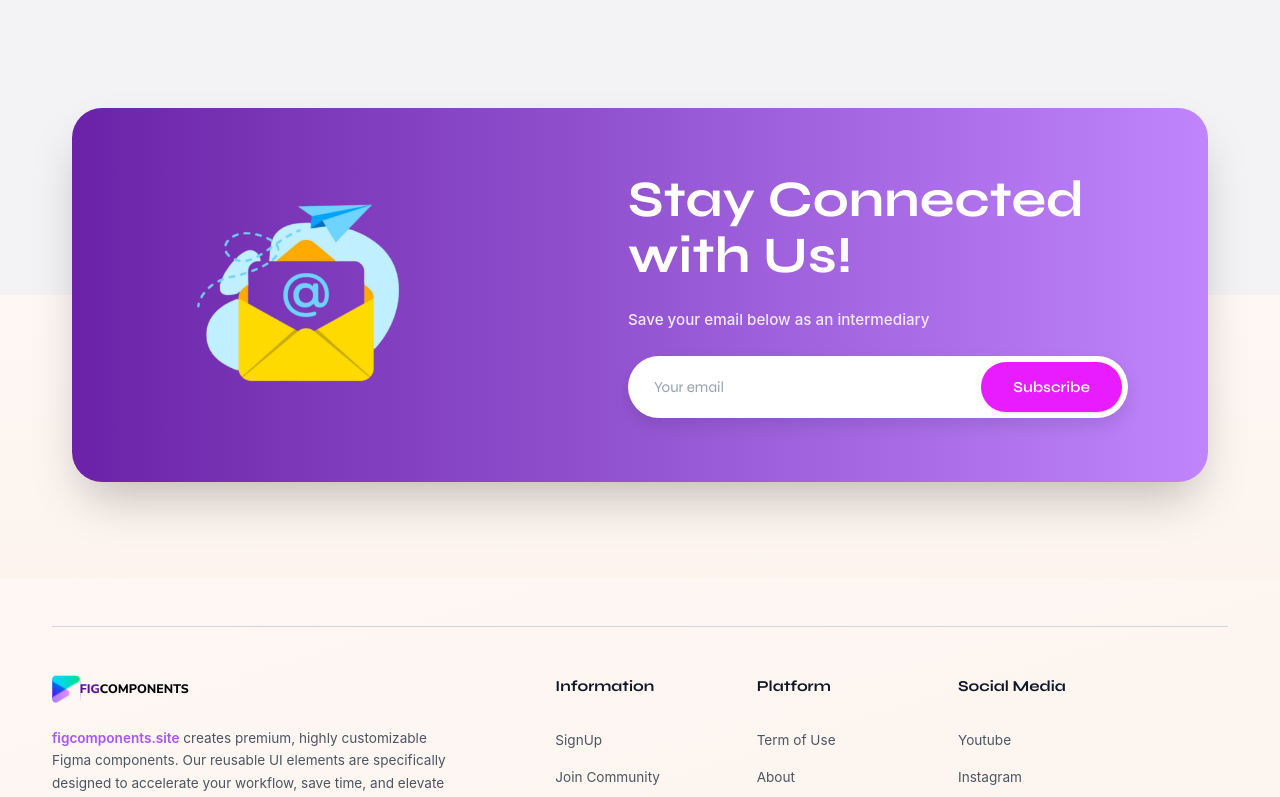
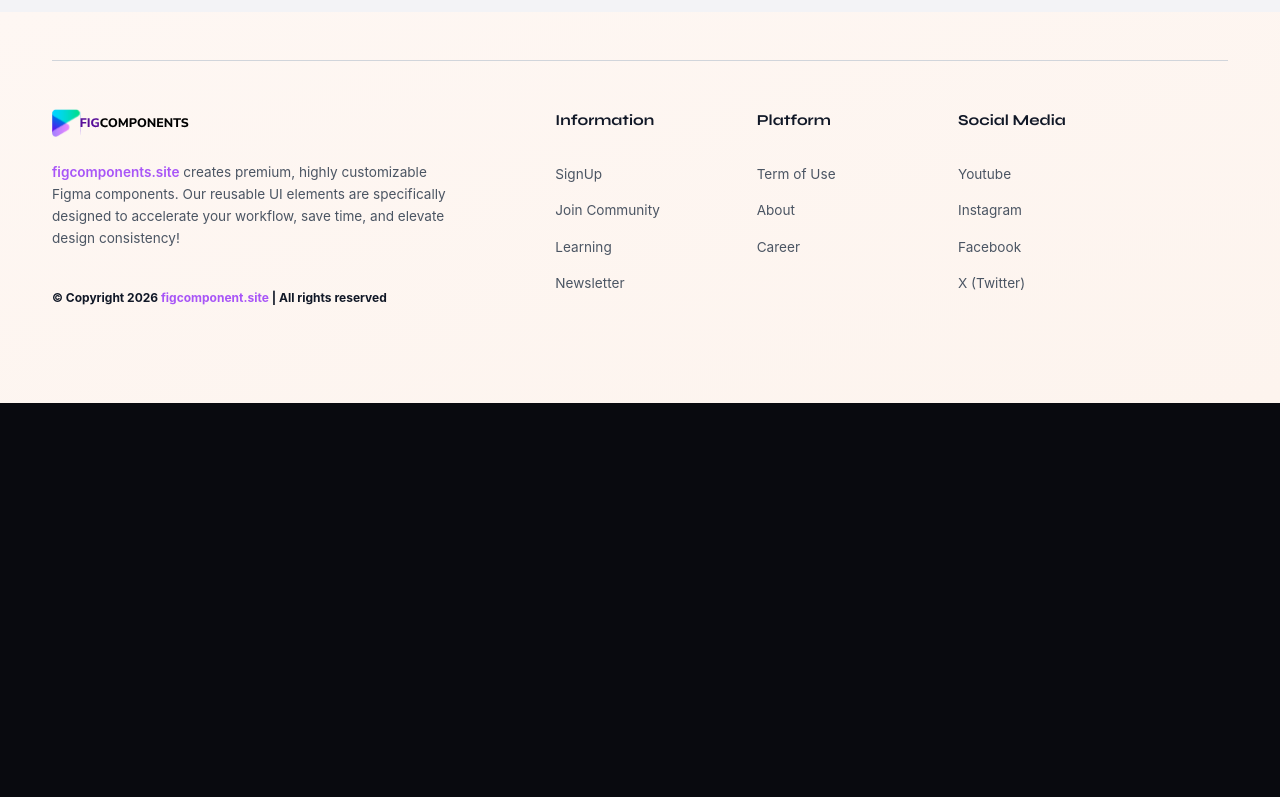
Before and after one commit to sayamghosh/figma-library, a React (Vite) app in the folder frontend/: page / in a window 1280 px wide. Shown: the part 3890-4687 px from the top of the page. After the commit the page ends 4293 px from the top, so only its background shows below. Built offline with nearby package versions, Linux system fonts and the light colour scheme; no server answers.

Commit message:
fix: remove NewsletterSection import and usage from LandingPage

```diff
--- a/frontend/src/routes/index.tsx
+++ b/frontend/src/routes/index.tsx
@@ -4,7 +4,6 @@ import { BuildFasterSection } from "../components/BuildFasterSection";
 import { HowItWorksSection } from "../components/HowItWorksSection";
 import { PremiumDesignsSection } from "../components/PremiumDesignsSection";
 import { FAQSection } from "../components/FAQSection";
-import { NewsletterSection } from "../components/NewsletterSection";
 import { FooterSection } from "../components/FooterSection";
 
 export const Route = createFileRoute("/")({
@@ -19,7 +18,6 @@ function LandingPage() {
       <HowItWorksSection />
       <PremiumDesignsSection />
       <FAQSection />
-      <NewsletterSection />
       <FooterSection />
     </main>
   );
```
